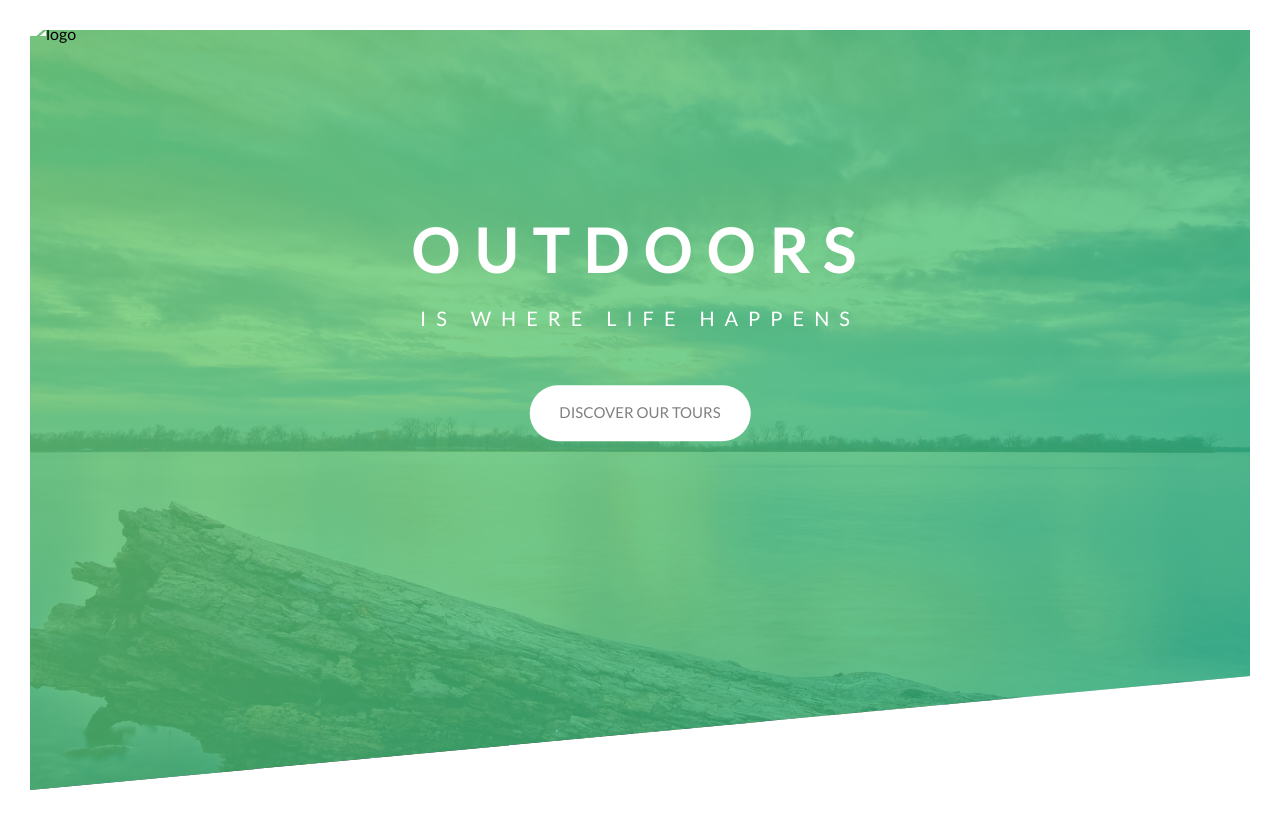
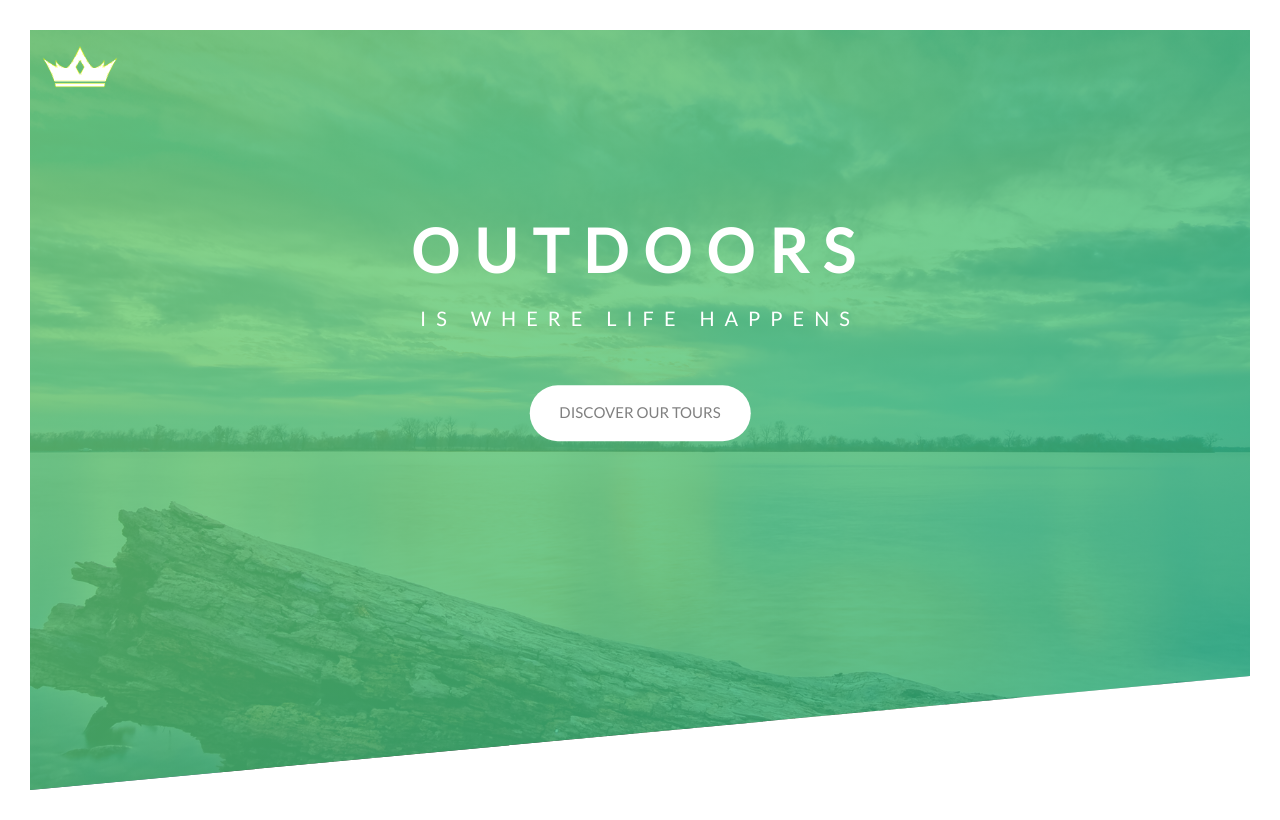
Before and after one commit to TCABrij/newsite, a plain HTML site: page index.html in a window 1280 px wide. Drawn offline with Linux system fonts and the light colour scheme; files whose address does not match are found by name.

Commit message:
some changes

```diff
--- a/index.html
+++ b/index.html
@@ -6,7 +6,7 @@
     <meta http-equiv="X-UA-Compatible" content="IE=edge" />
     <meta name="viewport" content="width=device-width, initial-scale=1.0" />
     <title>Home</title>
-    <link rel="shortcut icon" href="images/icon.png" type="image/x-icon" />
+    <link rel="shortcut icon" href="icon.png" type="image/x-icon" />
     <link rel="stylesheet" href="style.css" />
     <link rel="preconnect" href="https://fonts.googleapis.com" />
     <link rel="preconnect" href="https://fonts.gstatic.com" crossorigin />
@@ -16,7 +16,7 @@
 <body>
     <header>
         <div class="logo-box">
-            <img src="images/logo.png" alt="logo" class="logo" draggable="false">
+            <img src="logo.png" alt="logo" class="logo" draggable="false">
         </div>
 
         <div class="text-box">
```
